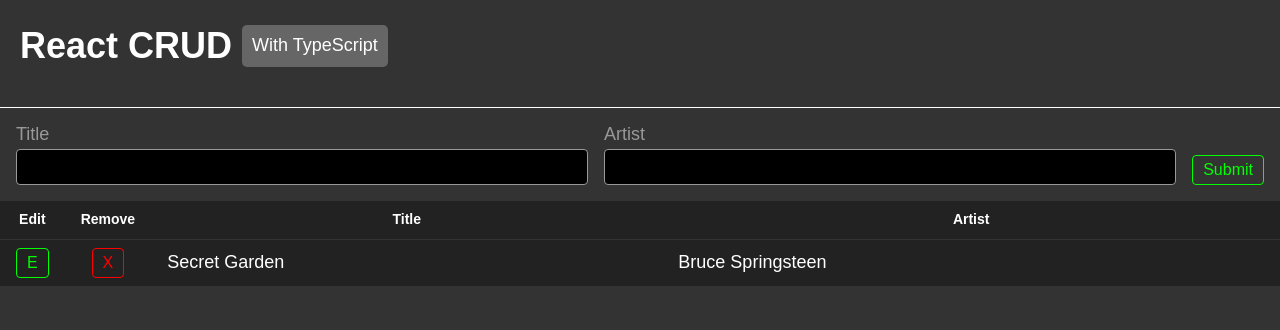
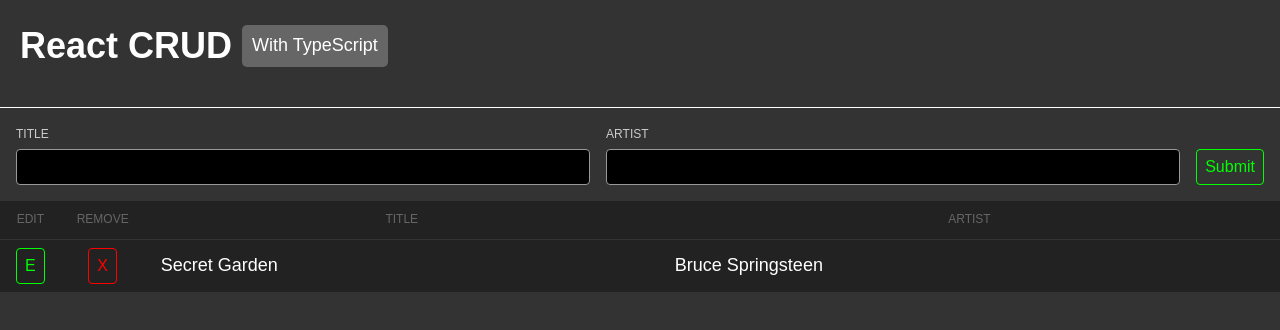
Before and after one commit to jpbarbosa/react-crud-ts, a React (Create React App) app: page / in a window 1280 px wide. Shown: the top 330 px of the page. Built offline with nearby package versions, Linux system fonts and the light colour scheme; data requests are answered from the project's data file.

Commit message:
Minor CSS adjustments

```diff
--- a/src/assets/index.css
+++ b/src/assets/index.css
@@ -129,7 +129,10 @@ h2 {
 }
 
 .list th {
-  font-size: 14px;
+  font-size: 12px;
+  color: #666;
+  font-weight: normal;
+  text-transform: uppercase;
 }
 
 .list th,
@@ -144,7 +147,7 @@ h2 {
   text-align: center;
 }
 
-.list tr:hover {
+.list tbody tr:hover {
   background: #111;
 }
 
@@ -166,8 +169,11 @@ h2 {
 
 label {
   display: block;
-  color: #999;
   margin-bottom: 4px;
+  font-size: 12px;
+  color: #ccc;
+  font-weight: normal;
+  text-transform: uppercase;
 }
 
 input[type='text'],
@@ -194,7 +200,6 @@ textarea {
 input[type='submit'],
 button,
 a.button {
-  padding: 5px 10px;
   color: #0f0;
   background: transparent;
   border: 1px solid #0f0;
```
